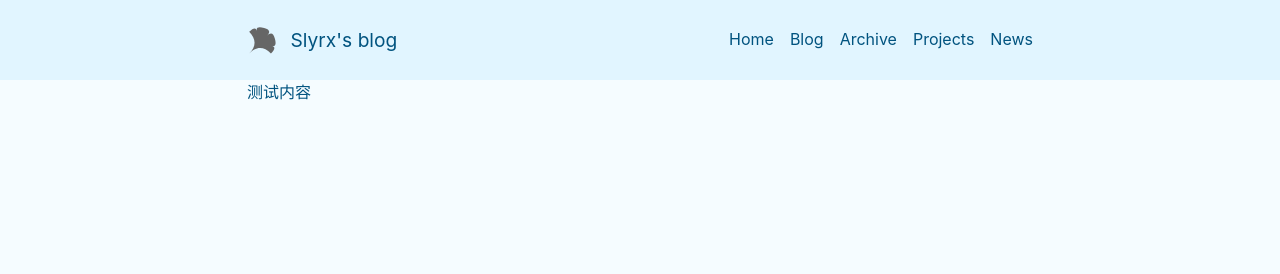
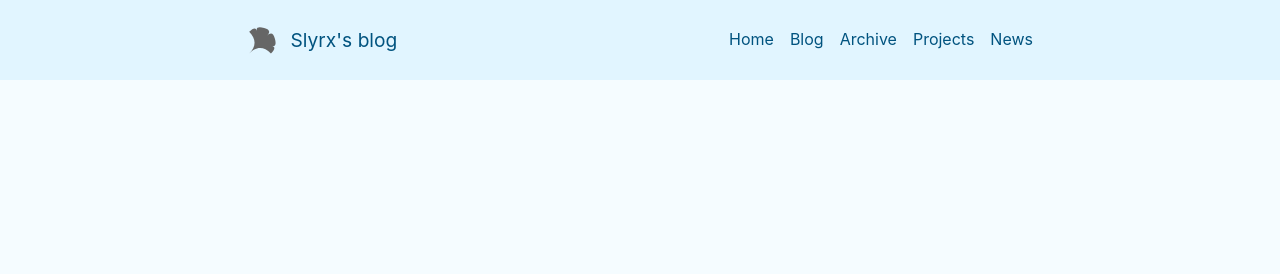
Before and after one commit to slyrx/Tech_Blog, a Jekyll site: the page built from pppp.html, in a window 1280 px wide. Shown: the top 274 px of the page. Built offline with Jekyll 4.4.1, drawn with Linux system fonts in a browser that asks for light colours.

Commit message:
up project

```diff
--- a/_layouts/pppp.html
+++ b/_layouts/pppp.html
@@ -8,8 +8,6 @@ titles:
 ---
 <div class="m-home">
   <div class="main">
-    <div class="m-post-list">
-      测试内容
-    </div>
+      {{ content }}
   </div>
 </div>
```
Also changed, not shown: projects.md (+1 -0 lines).
